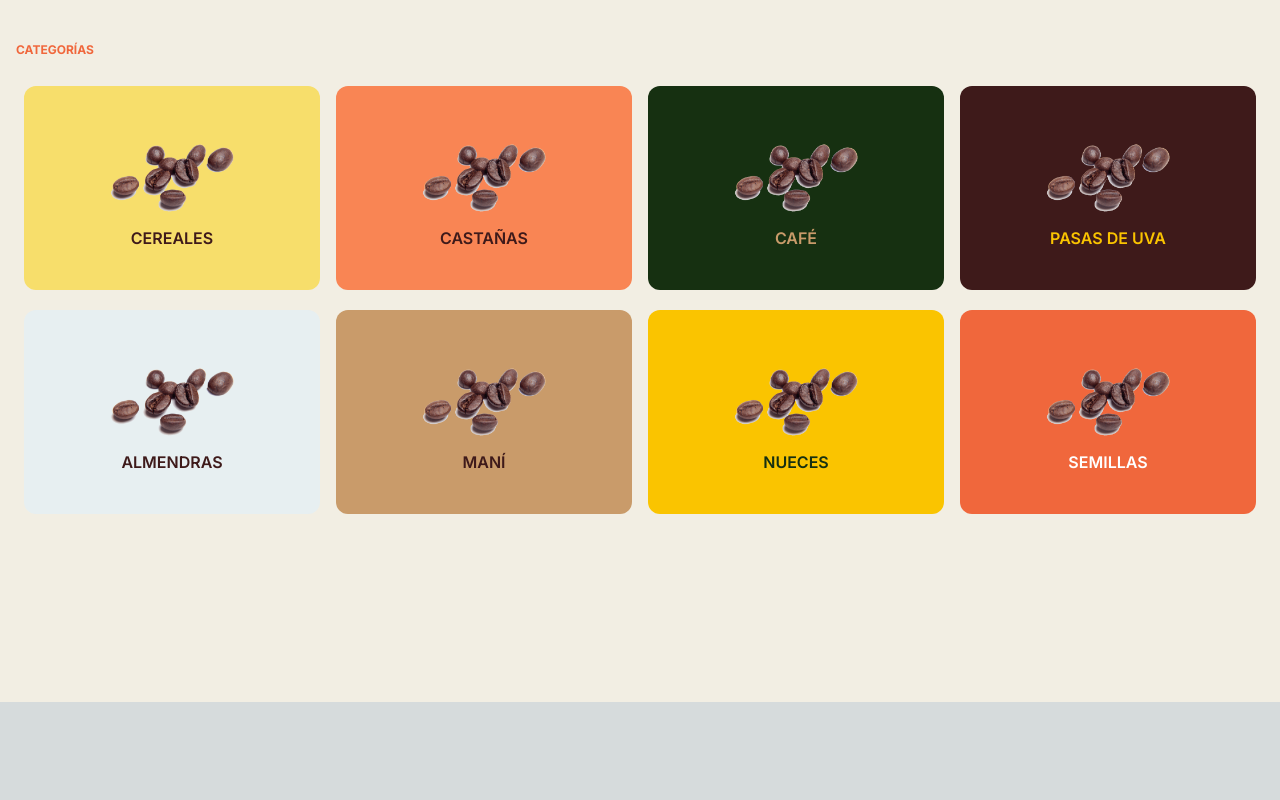
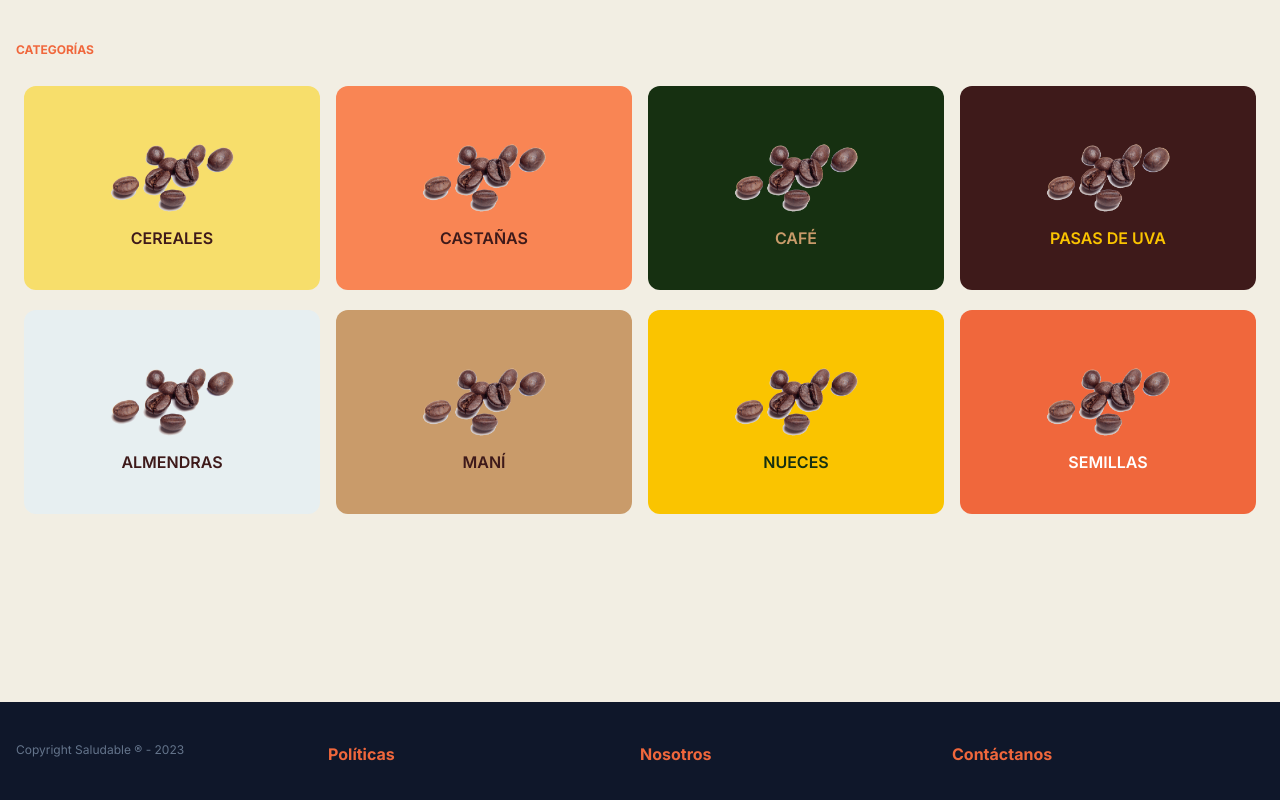
Before and after one commit to alombard1/saludable, a Next.js app: page / in a window 1280 px wide. Shown: the part 902-1702 px from the top of the page. Before the commit the page ends 1604 px from the top, so only its background shows below. Built offline with nearby package versions, Linux system fonts and the light colour scheme.

Commit message:
chore: add Footer

```diff
--- a/src/pages/index.js
+++ b/src/pages/index.js
@@ -1,4 +1,4 @@
-import { Button, Container, Navbar, WhatsApp } from "../components";
+import { Button, Container, Footer, Navbar, WhatsApp } from "../components";
 import Image from "next/image";
 import Link from "next/link";
 
@@ -158,6 +158,7 @@ export default function Home() {
         </main>
       </div>
       <WhatsApp />
+      <Footer />
     </>
   );
 }
```
